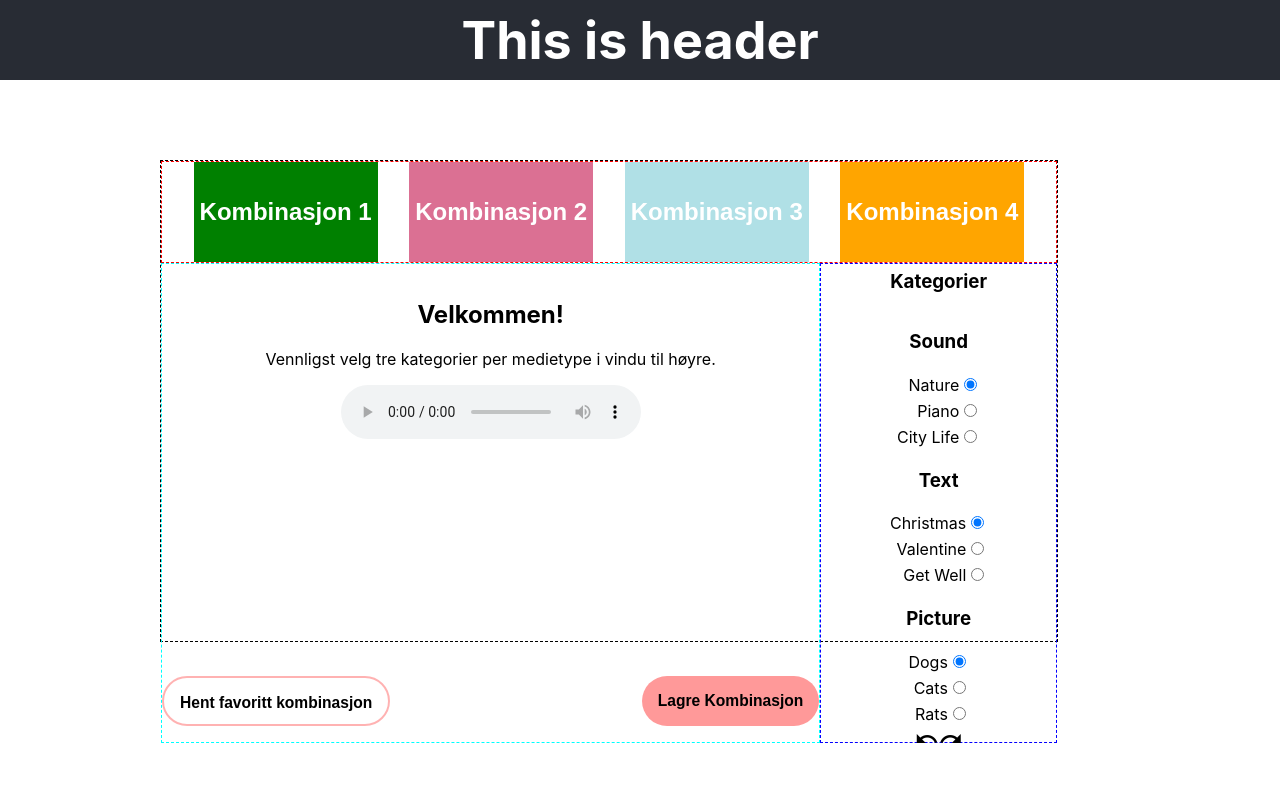
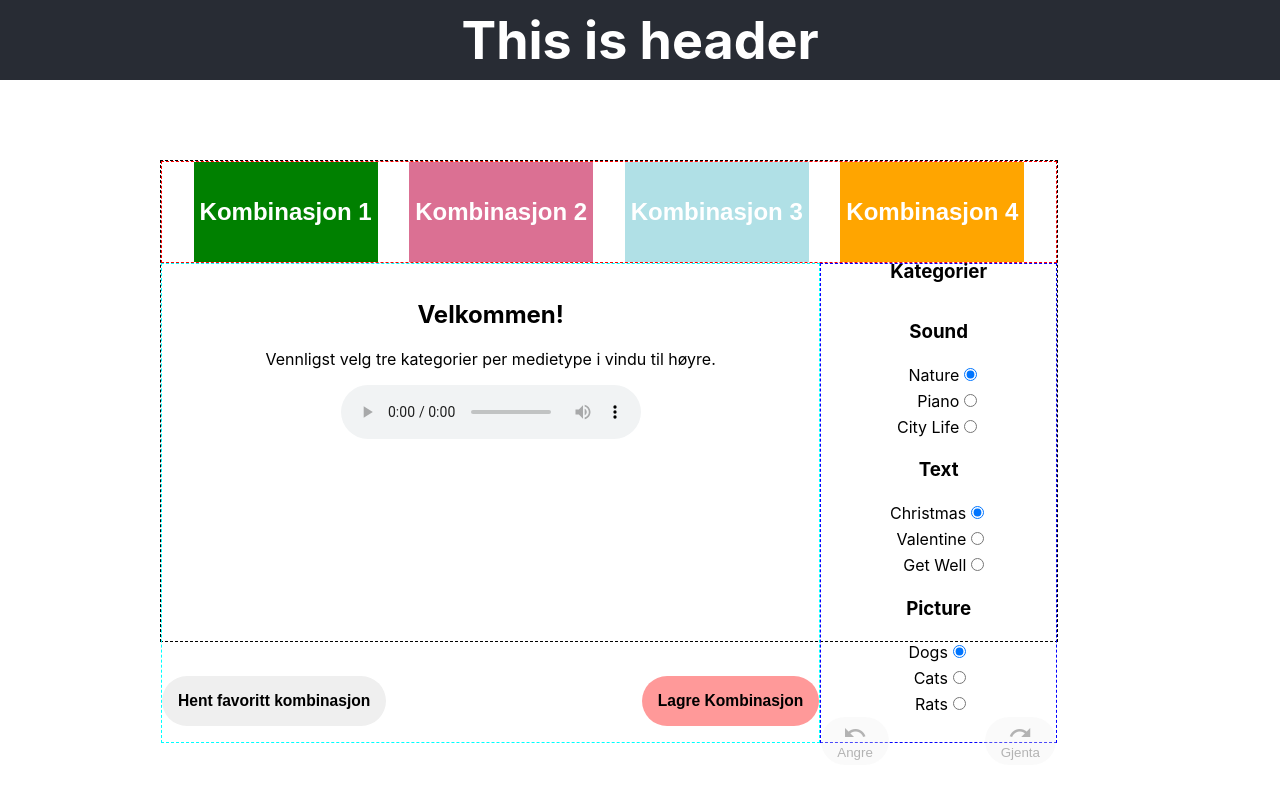
Before and after one commit to harkamalsi/react-SPA, a React (Create React App) app: page / in a window 1280 px wide. Shown: the top 800 px of the page. Built offline with nearby package versions, Linux system fonts and the light colour scheme.

Commit message:
Working with undo-redo and sidebar. Not finished yet.

```diff
--- a/src/components/app/App.js
+++ b/src/components/app/App.js
@@ -17,10 +17,12 @@ class App extends React.Component {
       selectedTab: null,
       combinations: null
     };
+    // first undoArr length and then redoArrLength
   }
 
   componentDidUpdate = () => {
     console.log(
+      'APP state updated:',
       this.state.soundCategory,
       this.state.textCategory,
       this.state.pictureCategory
@@ -36,21 +38,23 @@ class App extends React.Component {
     // e.target.value will help us decide which comibation to show on the mainDisplay component.
     this.setState({ selectedTab: e.target.value });
   };
+
   updateTextCategory = text => {
     this.setState({
       textCategory: text
     });
   };
+
   updatePictureCategory = picture => {
     this.setState({
       pictureCategory: picture
     });
   };
+
   updateSoundCategory = sound => {
     this.setState({
       soundCategory: sound
     });
-    this.handleSession();
   };
 
   // save the categories chosen in the sidebar in the undo stack
@@ -74,45 +78,45 @@ class App extends React.Component {
 
     // categories should be saved in sessioStorage first when they are displayed. soundCategory could also be textCategory or pictureCategory.
     if (categories.soundCategory) {
-      if (sessionStorage.getItem('categoriesUndo')) {
-        if (categories.soundCategory) {
       // push the element to the end of undoArr
       undoArr.push(categories);
       sessionStorage.setItem('categoriesUndo', JSON.stringify(undoArr));
-          console.log('new categories-element pushed into undoArr');
+      // empty the redoArr
+      sessionStorage.setItem('categoriesRedo', JSON.stringify([]));
+      console.log(
+        categories.soundCategory,
+        categories.textCategory,
+        categories.pictureCategory,
+        '- pushed into undoArr'
+      );
     }
-      } else {
-        // push the element to the end of undoArr
-        undoArr.push(categories);
-        sessionStorage.setItem('categoriesUndo', JSON.stringify(undoArr));
-        console.log('new categories-element pushed into undoArr');
-      }
-    }
+
     console.log('undoArrStack: ', undoArr);
+    console.log(
+      'RedoArrStack: ',
+      JSON.parse(sessionStorage.getItem('categoriesRedo'))
+    );
   };
 
   handleUndo = () => {
     // There must be an undo array after handleSession()
     let undoArr = JSON.parse(sessionStorage.getItem('categoriesUndo'));
-    let redoArr = JSON.parse(sessionStorage.getItem('categoriesRedo'));
+    let redoArr = sessionStorage.getItem('categoriesRedo')
+      ? JSON.parse(sessionStorage.getItem('categoriesRedo'))
+      : [];
 
-    if (!redoArr) {
     if (undoArr && undoArr.length > 0) {
-        // pops the last element in undoArr
-        let redoArr = [undoArr.pop()];
+      // pushes the last element of undoArr in redoArr
+      let categoriesItem = undoArr.pop();
+      redoArr.push(categoriesItem);
       sessionStorage.setItem('categoriesUndo', JSON.stringify(undoArr));
       sessionStorage.setItem('categoriesRedo', JSON.stringify(redoArr));
-        console.log('undoArr popped into newly created redoArr');
-      }
-    } else {
-      if (undoArr && undoArr.length > 0) {
-        let redoArr = JSON.parse(sessionStorage.getItem('categoriesRedo'));
-        // pops the last element in redoArr
-        redoArr.push(undoArr.pop());
-        sessionStorage.setItem('categoriesUndo', JSON.stringify(undoArr));
-        sessionStorage.setItem('categoriesRedo', JSON.stringify(redoArr));
-        console.log('undoArr popped into previously created redoArr');
-      }
+      console.log(
+        categoriesItem.soundCategory,
+        categoriesItem.textCategory,
+        categoriesItem.pictureCategory,
+        '- pushed into redoArr'
+      );
     }
 
     let undoArr2 = JSON.parse(sessionStorage.getItem('categoriesUndo'));
@@ -124,14 +128,22 @@ class App extends React.Component {
 
   // NOT FINISHED YET!!!!
   handleRedo = () => {
-    let redoArr = JSON.parse(sessionStorage.getItem('categoriesRedo'));
+    let redoArr = sessionStorage.getItem('categoriesRedo')
+      ? JSON.parse(sessionStorage.getItem('categoriesRedo'))
+      : [];
 
     if (redoArr && redoArr.length > 0) {
-      let undoArr = JSON.parse(sessionStorage.getItem('categoriesRedo'));
-      undoArr.push(redoArr.pop());
+      let undoArr = JSON.parse(sessionStorage.getItem('categoriesUndo'));
+      let categoriesItem = redoArr.pop();
+      undoArr.push(categoriesItem);
       sessionStorage.setItem('categoriesUndo', JSON.stringify(undoArr));
       sessionStorage.setItem('categoriesRedo', JSON.stringify(redoArr));
-      console.log('redoArr popped into undoArr');
+      console.log(
+        categoriesItem.soundCategory,
+        categoriesItem.textCategory,
+        categoriesItem.pictureCategory,
+        '- pushed into undoArr'
+      );
     }
 
     let undoArr3 = JSON.parse(sessionStorage.getItem('categoriesUndo'));
@@ -139,6 +151,32 @@ class App extends React.Component {
 
     console.log({ undoArr3 });
     console.log({ redoArr3 });
+  };
+
+  // Returns true if undoArr is empty and false else
+  isUndoEmpty = () => {
+    let length = sessionStorage.getItem('categoriesUndo')
+      ? JSON.parse(sessionStorage.getItem('categoriesUndo')).length
+      : 0;
+
+    let output = length === 0 ? true : false;
+
+    console.log('undoLengthEmpty: ', output);
+
+    return output;
+  };
+
+  // Returns true if redoArr is empty and false else
+  isRedoEmpty = () => {
+    let length = sessionStorage.getItem('categoriesRedo')
+      ? JSON.parse(sessionStorage.getItem('categoriesRedo')).length
+      : 0;
+
+    let output = length === 0 ? true : false;
+
+    console.log('redoLengthEmpty: ', output);
+
+    return output;
   };
 
   handleFavorite = () => {
@@ -187,6 +225,8 @@ class App extends React.Component {
                 onChange={this.handleSession}
                 handleUndo={this.handleUndo}
                 handleRedo={this.handleRedo}
+                isUndoEmpty={this.isUndoEmpty}
+                isRedoEmpty={this.isRedoEmpty}
                 updateTextCategory={this.updateTextCategory}
                 updatePictureCategory={this.updatePictureCategory}
                 updateSoundCategory={this.updateSoundCategory}
--- a/src/components/maindisplay/Maindisplay.css
+++ b/src/components/maindisplay/Maindisplay.css
@@ -20,7 +20,6 @@
   width: auto;
   padding: 1rem;
   border-radius: 25px;
-  text-decoration: none;
   cursor: pointer;
 }
 
@@ -42,14 +41,3 @@
   background-color: rgb(255, 0, 0, 0.65);
   transition: background-color ease-in-out 150ms;
 }
-
-.delete {
-  background: none;
-  border: solid 2px rgb(255, 0, 0, 0.3);
-  transition: border ease-in-out 150ms;
-}
-
-.delete:hover {
-  border: solid 2px rgb(255, 0, 0, 0.7);
-  transition: border ease-in-out 150ms;
-}
--- a/src/components/sidebar/Sidebar.css
+++ b/src/components/sidebar/Sidebar.css
@@ -6,3 +6,24 @@
   justify-content: center;
   align-items: center;
 }
+
+.undo-redo-buttons {
+  width: 100%;
+  font-weight: bold;
+  display: flex;
+  flex-direction: row;
+  justify-content: space-between;
+}
+
+.undo-redo-btn {
+  padding: 0.3rem 1rem;
+  border-radius: 25px;
+  cursor: pointer;
+  display: flex;
+  flex-direction: column;
+  align-items: center;
+}
+
+.undo-redo-btn:focus {
+  outline: none;
+}
--- a/src/components/sidebar/Sidebar.js
+++ b/src/components/sidebar/Sidebar.js
@@ -3,8 +3,21 @@ import ChoiceSelector from '../choiceSelector/ChoiceSelector';
 import './Sidebar.css';
 
 const Sidebar = props => {
+  let isUndoEmpty = props.isUndoEmpty();
+  let isRedoEmpty = props.isRedoEmpty();
+  console.log(isUndoEmpty, isRedoEmpty);
+
+  const updateButtonDisableValue = () => {
+    isUndoEmpty = props.isUndoEmpty();
+    isRedoEmpty = props.isRedoEmpty();
+  };
+
+  // works as componentDidUpdate for sidebar
   useEffect(() => {
     props.onChange();
+
+    // following makes sure to update the values for undoButton and redoButton
+    updateButtonDisableValue();
   });
 
   return (
@@ -32,13 +45,27 @@ const Sidebar = props => {
         alternative2='Cats'
         alternative3='Rats'
       />
-      <div className='undo-redo'>
-        <i onClick={props.handleUndo} class='material-icons'>
-          undo
-        </i>
-        <i onClick={props.handleRedo} class='material-icons'>
-          redo
-        </i>
+      <div className='undo-redo-buttons'>
+        <button
+          id='undo'
+          className='undo-redo-btn'
+          // disable the undo button if the length is <= 1. We don't want to undo the first default move; the first element is the default move.
+          onClick={props.handleUndo}
+          disabled={isUndoEmpty}
+        >
+          <i class='material-icons'>undo</i>
+          Angre
+        </button>
+        <button
+          id='redo'
+          className='undo-redo-btn'
+          // disable the redo button if the length is == 0. Then there is nothing to redo.
+          onClick={props.handleRedo}
+          disabled={isRedoEmpty}
+        >
+          <i class='material-icons'>redo</i>
+          Gjenta
+        </button>
       </div>
     </div>
   );
```
Lines whose indentation alone changed are shown as unchanged.
